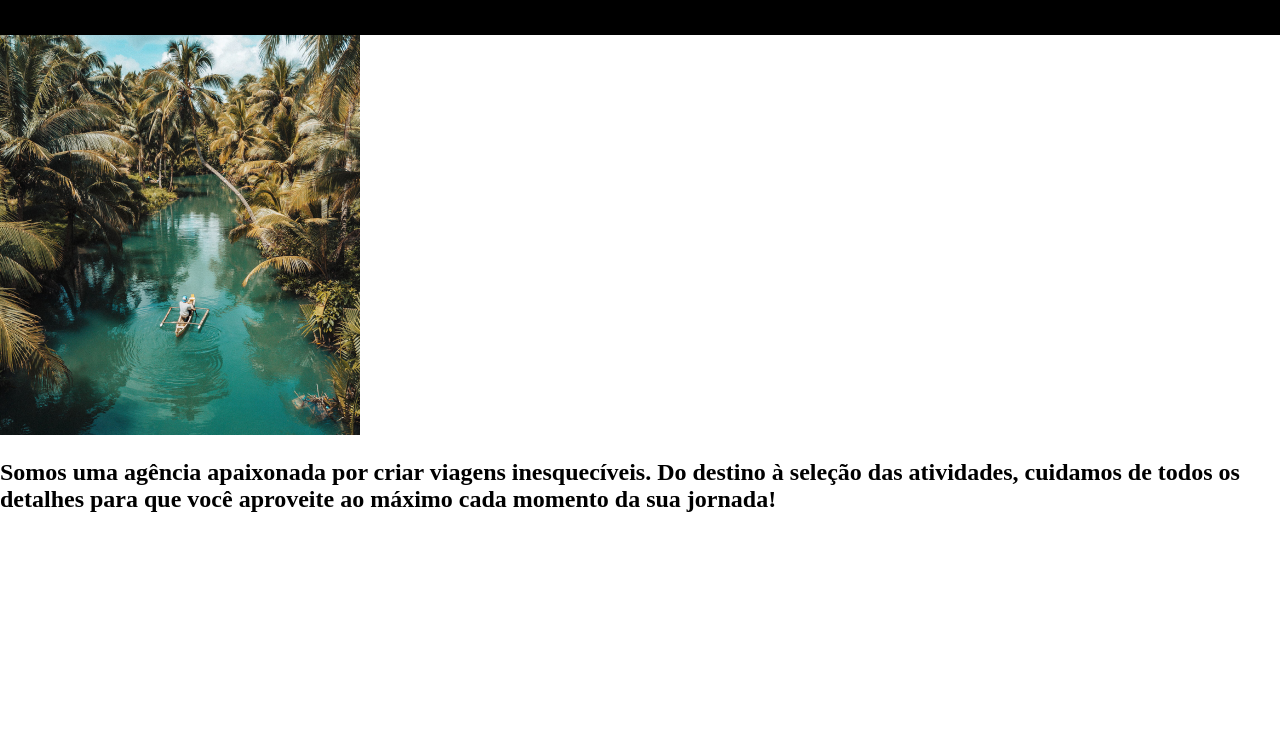
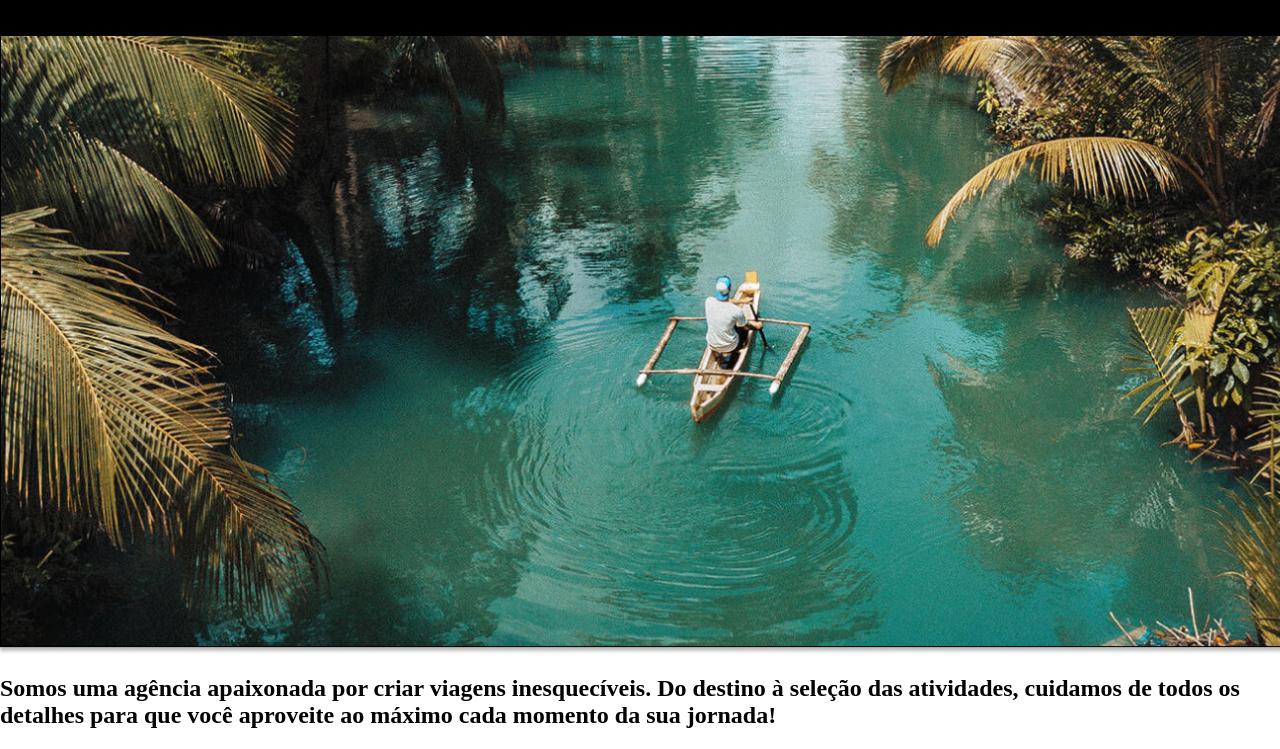
Before and after one commit to devRonaldOliveira/Jornada-viagens-alura, a plain HTML site: page index.html in a window 1280 px wide. Shown: the part 105-854 px from the top of the page. Before the commit the page ends 800 px from the top, so only its background shows below. Drawn offline with Linux system fonts and the light colour scheme; a web font is replaced by a local one.

Commit message:
Adicionando hero table e desktop

```diff
--- a/css/hero.css
+++ b/css/hero.css
@@ -0,0 +1,22 @@
+.hero-img {
+  height: 400px;
+  width: 100%;
+  background: url(../img/hero-mobile.png) no-repeat;
+  background-size: cover;
+}
+
+@media screen and (min-width: 768px) {
+    .hero-img {
+  height: 620px;
+  width: 100%;
+  background: url(../img/hero-tablet.png) no-repeat;
+  background-size: cover;
+}
+}
+
+@media screen and (min-width: 1024px) {
+    .hero-img {
+  background: url(../img/hero-desktop.jpg) no-repeat;
+  background-size: cover;
+}
+}
--- a/index.html
+++ b/index.html
@@ -31,7 +31,9 @@
 
     </header>
     <section class="hero">
-        <img src="img/hero-mobile.png" alt="">
+        <div class="hero-img">
+        </div>
+
         <h2>Somos uma agência apaixonada por criar viagens inesquecíveis. Do destino à seleção das atividades, cuidamos de todos os detalhes para que você aproveite ao máximo cada momento da sua jornada!</h2>
     </section>
 </body>
```
Also changed, not shown: img/hero-desktop.jpg (added), img/hero-tablet.png (added).
